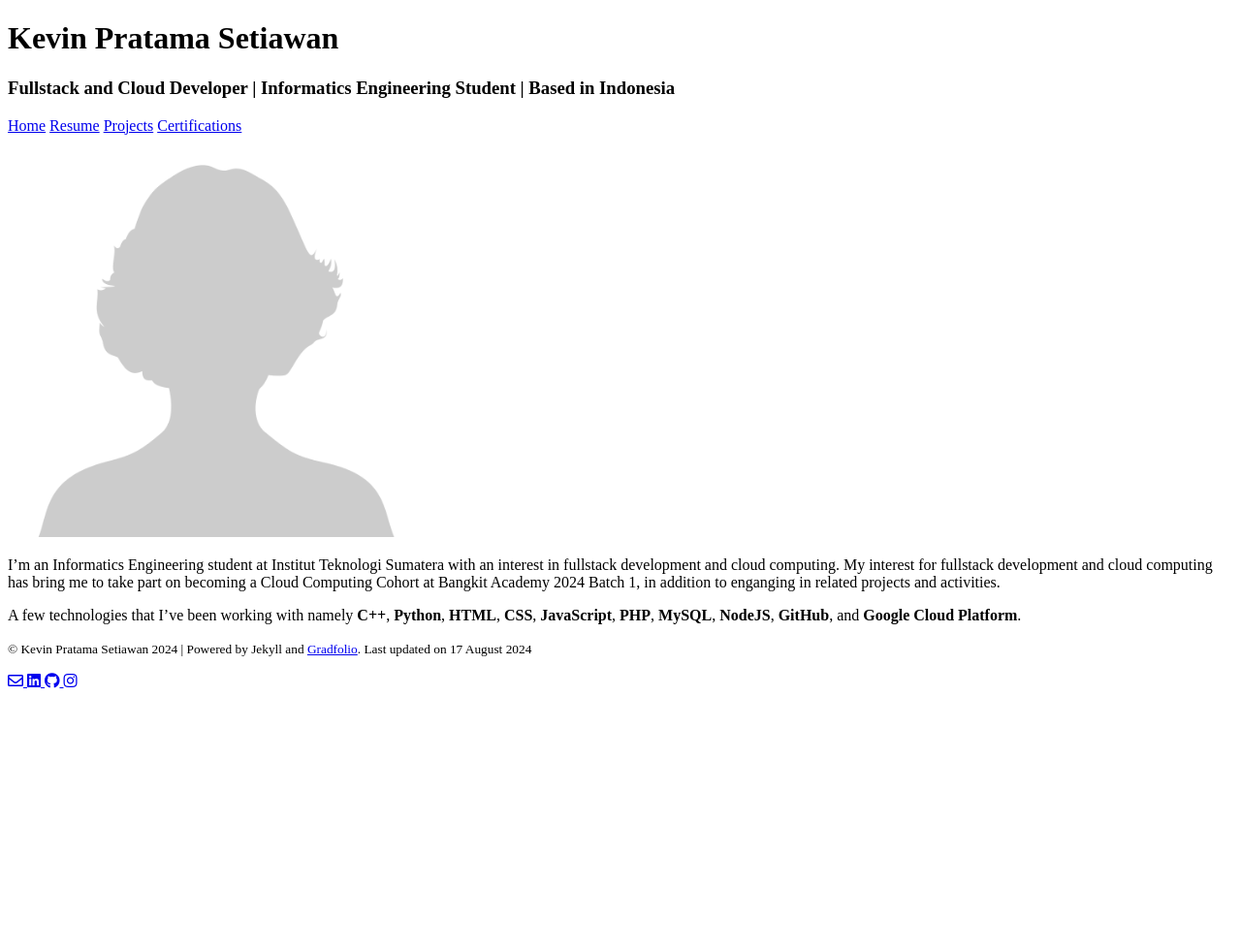
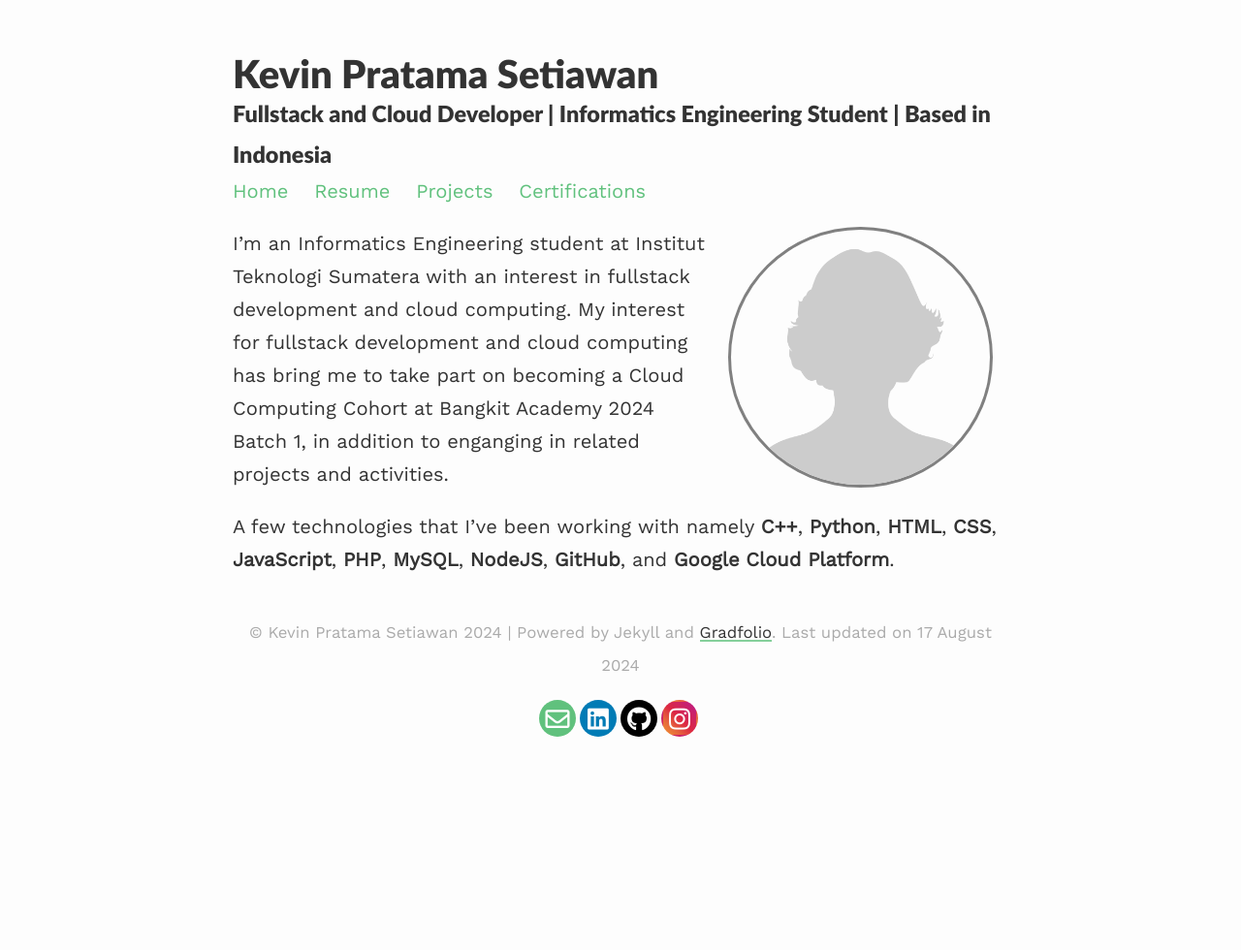
Before and after one commit to KevinPratamaSetiawan/KevinPratamaSetiawan.github.io, a Jekyll site: the page built from index.md, in a window 1280 px wide. Shown: the whole page at 97% size. Built offline with Jekyll 4.4.1, drawn with Linux system fonts in a browser that asks for light colours; nearby versions of some CDN libraries; before the commit the page ends 900 px from its top, so only the background shows below that.

Commit message:
Update default.html

```diff
--- a/_layouts/default.html
+++ b/_layouts/default.html
@@ -7,7 +7,7 @@
     <head>
         <meta charset="utf-8">
         <meta content="width=device-width, initial-scale=1" name="viewport">
-        <link rel="stylesheet" href="{{site.baseurl}}/assets/css/main.scss">
+        <link rel="stylesheet" href="{{site.baseurl}}/assets/css/main.css">
 
         <h1 class="post-headline">{{site.title}}</h1>
         <h3 class="post-description">{{site.description}}</h3>
```
